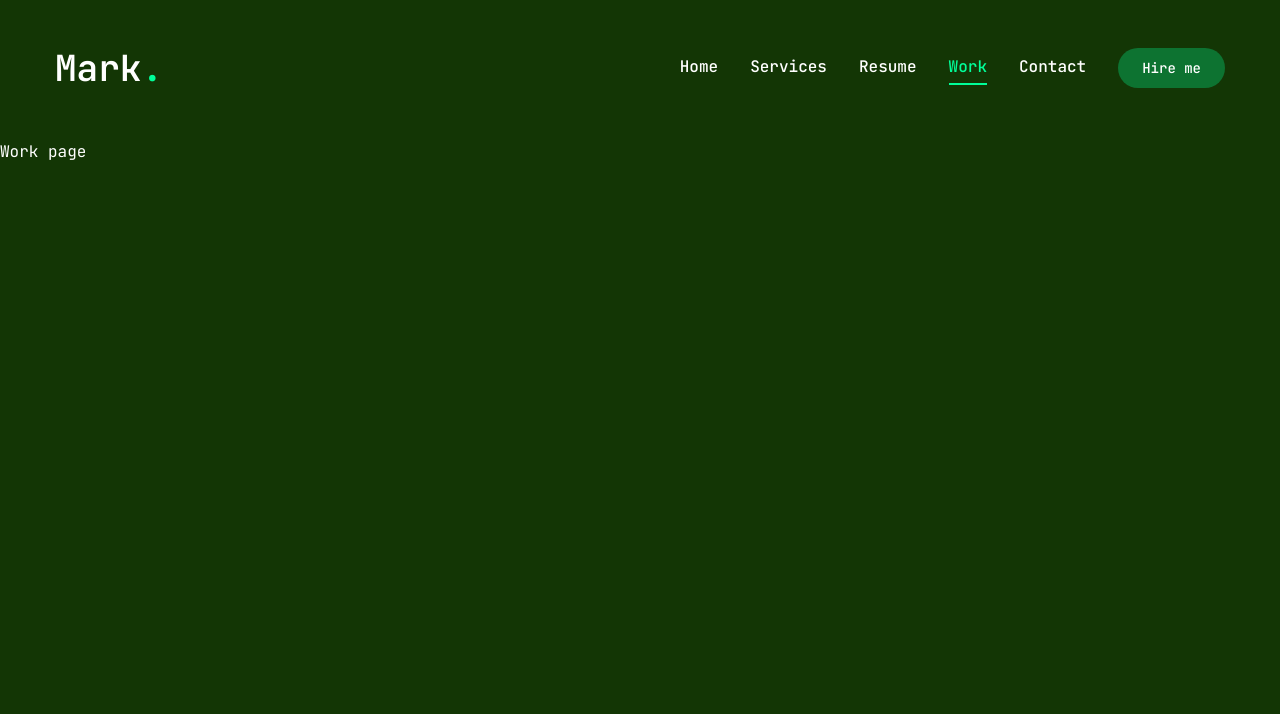
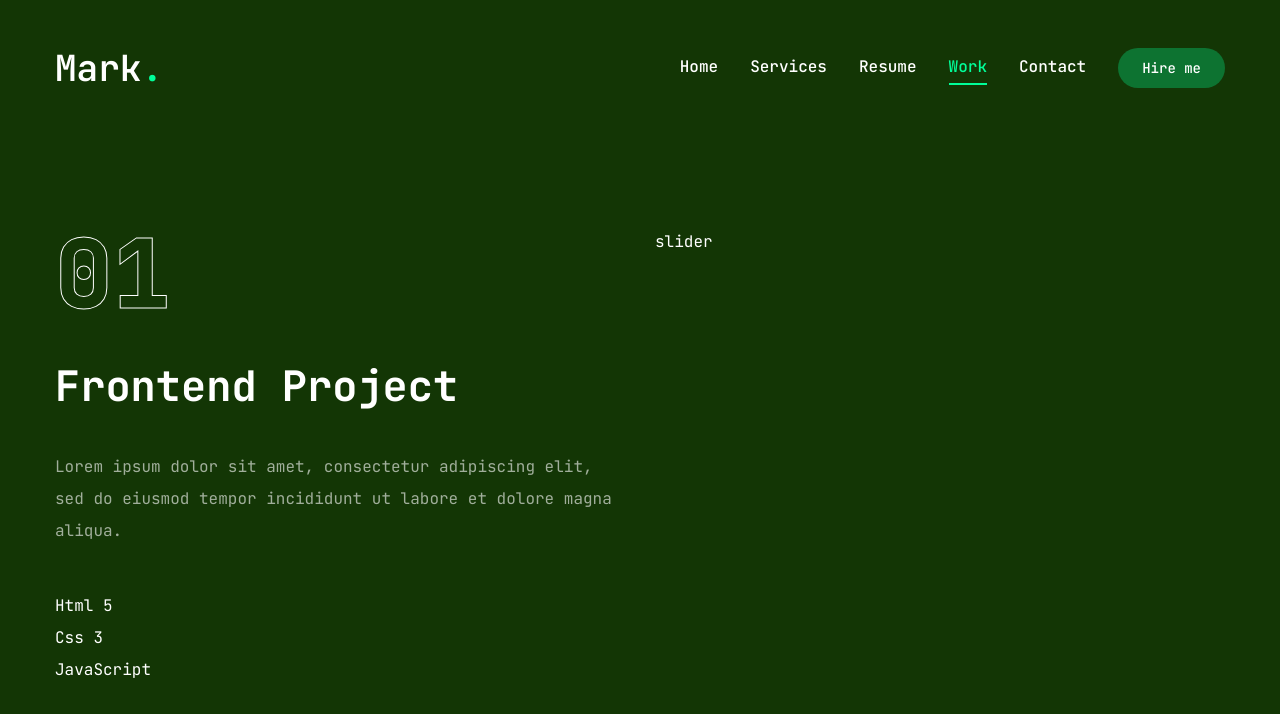
Before and after one commit to marktmng/mark-portfolio, a Next.js app: page /work in a window 1280 px wide. Shown: the top 714 px of the page. Built offline with nearby package versions, Linux system fonts and the light colour scheme.

Commit message:
work page in process

```diff
--- a/app/resume/page.jsx
+++ b/app/resume/page.jsx
@@ -18,7 +18,7 @@ import {
   TooltipContent,
   TooltipProvider,
   TooltipTrigger,
-} from "@radix-ui/react-tooltip";
+} from "@/components/ui/tooltip";
 import { motion } from "framer-motion";
 
 // about data
--- a/app/work/page.jsx
+++ b/app/work/page.jsx
@@ -1,5 +1,105 @@
+"use client";
+
+import { motion } from "framer-motion";
+import { useState } from "react";
+
+// import { Swiper, SwiperSlide } from "swiper/react";
+import "swiper/css";
+// import { BsArrowRight, BsGithub } from "react-icons/bs";
+
+const projects = [
+  {
+    num: "01",
+    category: "frontend",
+    title: "Scheduler Web App",
+    desription:
+      "Lorem ipsum dolor sit amet, consectetur adipiscing elit, sed do eiusmod tempor incididunt ut labore et dolore magna aliqua.",
+    stack: [
+      { name: "Html 5" },
+      { name: "Css 3" },
+      {
+        name: "JavaScript",
+      },
+    ],
+    image: "/assets/work/thumb1.png",
+    live: "#",
+    github: "#",
+  },
+  {
+    num: "02",
+    category: "software developer",
+    title: "Ecommerce Web App",
+    desription:
+      "Lorem ipsum dolor sit amet, consectetur adipiscing elit, sed do eiusmod tempor incididunt ut labore et dolore magna aliqua.",
+    stack: [
+      { name: "Liquid" },
+      { name: "Css" },
+      {
+        name: "JavaScript",
+      },
+    ],
+    image: "/assets/work/thumb2.png",
+    live: "#",
+    github: "#",
+  },
+  {
+    num: "03",
+    category: "Software Developer",
+    title: "Portfolio Web App",
+    desription:
+      "Lorem ipsum dolor sit amet, consectetur adipiscing elit, sed do eiusmod tempor incididunt ut labore et dolore magna aliqua.",
+    stack: [
+      { name: "Html 5" },
+      { name: "Css 3" },
+      {
+        name: "JavaScript",
+      },
+    ],
+    image: "/assets/work/thumb3.png",
+    live: "#",
+    github: "#",
+  },
+];
+
 const Work = () => {
-  return <div>Work page</div>;
+  const [project, setProject] = useState(projects[0]); // ✅ Define the active project state
+
+  return (
+    <motion.section
+      initial={{ opacity: 0 }}
+      animate={{ opacity: 1 }}
+      className="min-h-[80vh] flex flex-col justify-center py-12 xl:px-0"
+    >
+      <div className="container mx-auto">
+        <div className="flex flex-col xl:flex-row xl:gap-[30px]">
+          <div className="w-full xl:w-[50%] xl:h-[460px] flex flex-col xl:justify-between order-2 xl:order-none">
+            {/* outline num */}
+            <div className="text-8xl leading-none font-extrabold text-transparent text-outline">
+              {project.num} {/* ✅ Use project.num instead of projects.num */}
+            </div>
+            {/* category */}
+            <h2
+              className="text-[42px] font-bold leading-none text-white
+            group-hover:text-accent transition-all duration-500 capitalize"
+            >
+              {project.category} project {/* ✅ Use project.category */}
+            </h2>
+            {/* description */}
+            <p className="text-white/60">{project.desription}</p>
+            {/* stack */}
+            <ul>
+              {project.stack.map((item, index) => {
+                return <li key={index}>{item.name}</li>;
+              })}
+            </ul>
+          </div>
+          <div className="w-full xl:w-[50%]">slider</div>
+        </div>
+      </div>
+    </motion.section>
+  );
 };
 
 export default Work;
+
+// video watched till 2:24:43
--- a/package.json
+++ b/package.json
@@ -25,6 +25,7 @@
     "react-countup": "^6.5.3",
     "react-dom": "^19.0.0",
     "react-icons": "^5.4.0",
+    "swiper": "^11.2.1",
     "tailwind-merge": "^2.6.0",
     "tailwindcss-animate": "^1.0.7"
   },
```
Also changed, not shown: 1 other file (tests, documents, lock files or other folders).
